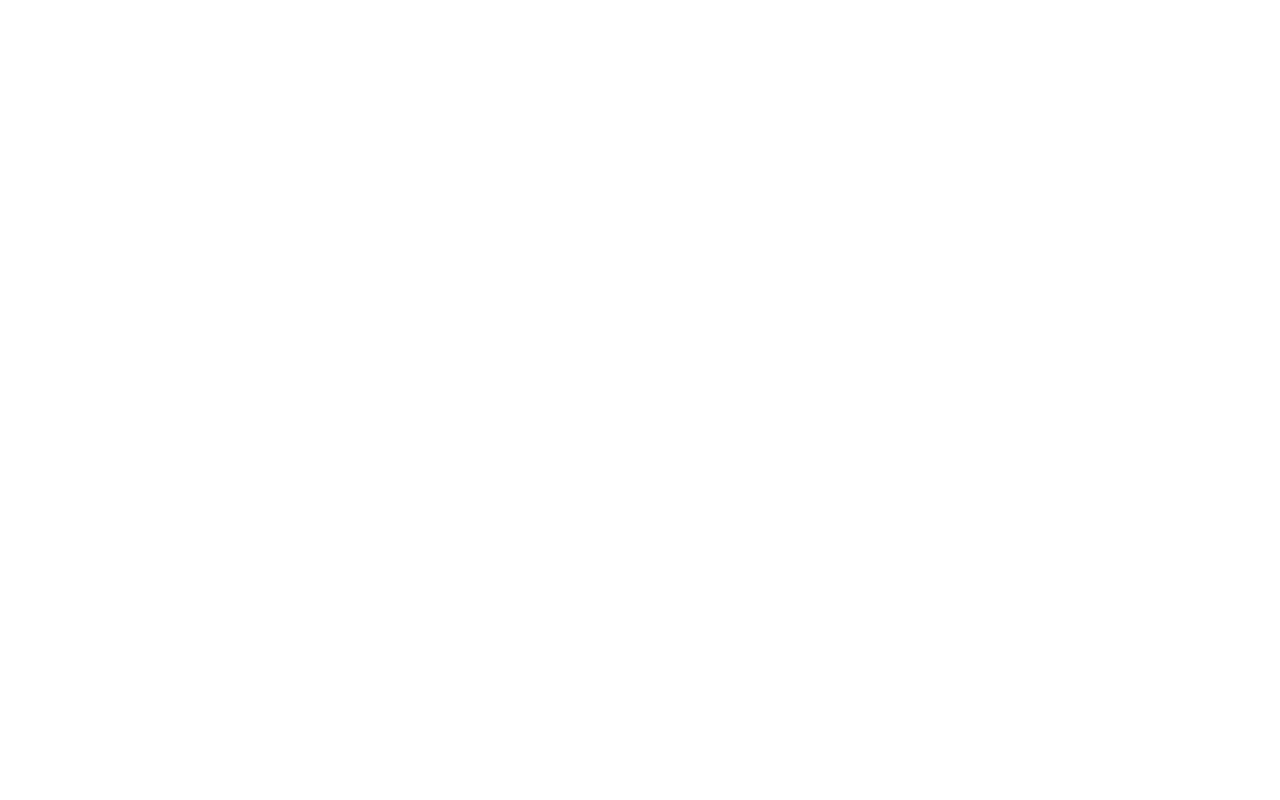
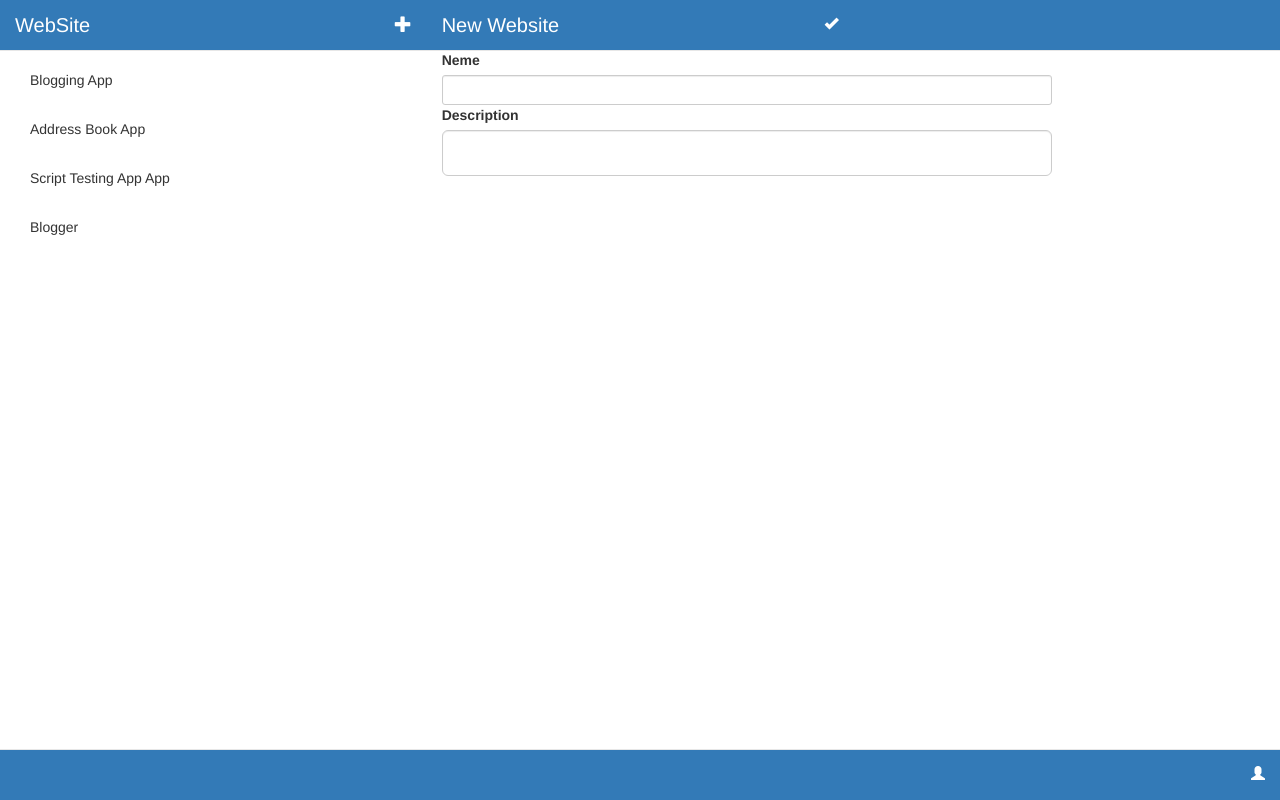
Before and after one commit to harshneu/shukla-harsh-webdev, a website: page public/assignment/Website-Pages/website-new.html in a window 1280 px wide. Drawn offline with nearby package versions, Linux system fonts and the light colour scheme.

Commit message:
Website pages.

```diff
--- a/public/assignment/User/profile.html
+++ b/public/assignment/User/profile.html
@@ -4,7 +4,7 @@
     <meta charset="UTF-8">
     <title>Title</title>
     <link href="https://maxcdn.bootstrapcdn.com/bootstrap/3.3.6/css/bootstrap.min.css" rel="stylesheet"/>
-    <link href="../css/style.css" rel="stylesheet"/>
+    <link href="style.css" rel="stylesheet"/>
 </head>
 <body>
 
--- a/public/assignment/User/style.css
+++ b/public/assignment/User/style.css
@@ -1,5 +1,6 @@
 .list-group-item {
     border: none;
+    color: rgb(51, 122, 183);;
 }
 .list-items {
     margin-top: 50px;
@@ -8,26 +9,24 @@
     float: right;
     padding-top: 15px;
     font-size: 17px;
-    color: white;
 }
 .glyphicon-chevron-left {
     float: left;
     padding-top: 15px;
     font-size: 17px;
-    color: white;
 }
 .navbar-default,
 .navbar-brand {
     font-size: 20px;
-    color: white;
 }
 
 
 .glyphicon-user{
     float: right;
     padding-top: 15px;
-    color: white;
+    color: rgb(51, 122, 183);
 }
-.container-fluid {
-    background-color: rgb(51, 122, 183);
+.glyphicon-cog{
+    float: right;
+    color: rgb(51, 122, 183);
 }
--- a/public/assignment/Website-Pages/style.css
+++ b/public/assignment/Website-Pages/style.css
@@ -1,5 +1,9 @@
 .list-group-item {
     border: none;
+    margin-top:10px;
+}
+.col-sm-8 {
+    margin-top: 100px;
 }
 .list-items {
     margin-top: 50px;
@@ -16,18 +20,22 @@
     font-size: 17px;
     color: white;
 }
-.navbar-default,
+
 .navbar-brand {
     font-size: 20px;
-    color: white;
+    color: white !important;
 }
 
-
+.glyphicon-ok{
+    color:white;
+    float:right;
+    padding-top: 15px;
+}
 .glyphicon-user{
     float: right;
     padding-top: 15px;
     color: white;
 }
-.container-fluid {
+.navbar {
     background-color: rgb(51, 122, 183);
 }
--- a/public/assignment/Website-Pages/website-new.html
+++ b/public/assignment/Website-Pages/website-new.html
@@ -0,0 +1,63 @@
+<!DOCTYPE html>
+    <html lang="en">
+    <head>
+        <title>Website New Page</title>
+        <meta name="viewport" content="width=device-width, initial-scale=1">
+        <meta charset="UTF-8">
+        <link href="https://maxcdn.bootstrapcdn.com/bootstrap/3.3.6/css/bootstrap.min.css" rel="stylesheet"/>
+        <script src="https://ajax.googleapis.com/ajax/libs/jquery/3.1.1/jquery.min.js"></script>
+        <script src="https://maxcdn.bootstrapcdn.com/bootstrap/3.3.7/js/bootstrap.min.js"></script>
+        <link href="style.css" rel="stylesheet"/>
+    </head>
+    <body>
+        <nav class="navbar navbar-default navbar-fixed-top">
+            <div class="container-fluid" >
+                <div class="row">
+                    <div class="col-sm-4 container hidden-xs">
+                        <span class="glyphicon glyphicon-plus"></span>
+                        <div class="navbar-header">
+                            <a class="navbar-brand" href="#">WebSite</a>
+
+                        </div>
+                    </div>
+                    <div class="col-lg-4">
+                        <span class="glyphicon glyphicon-ok"></span>
+                        <div class="navbar-header">
+                            <a class="navbar-brand" href="#">New Website</a>
+
+                        </div>
+                    </div>
+                </div>
+            </div>
+
+        </nav>
+
+        <div class="list-items ">
+            <div class="col-sm-4 container hidden-xs">
+            <ul class="list-group ">
+                <li class="list-group-item ">Blogging App</li>
+                <li class="list-group-item">Address Book App</li>
+                <li class="list-group-item">Script Testing App App</li>
+                <li class="list-group-item">Blogger</li>
+            </ul>
+            </div>
+            <div class="form-group">
+                <div class="col-sm-6">
+                <label for="inputsm">Neme</label>
+                    <input class="form-control input-sm" id="inputsm" type="text">
+                    <div class="form-group">
+                        <label for="inputlg">Description</label>
+                        <input class="form-control input-lg" id="inputlg" type="text">
+                    </div>
+                </div>
+
+        <nav class="navbar navbar-default navbar-fixed-bottom">
+            <div class="container-fluid">
+                <span class="glyphicon glyphicon-user"></span>
+                <div class="navbar-footer">
+                    <a class="navbar-brand" href="#"></a>
+                </div>
+            </div>
+        </nav>
+        </body>
+    </html>
```
Also changed, not shown: public/assignment/Website-Pages/website-list.html (+1 -1 lines).
